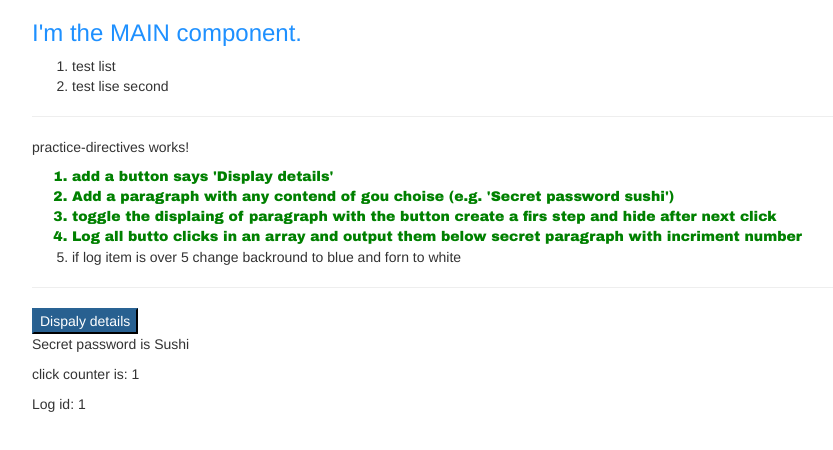
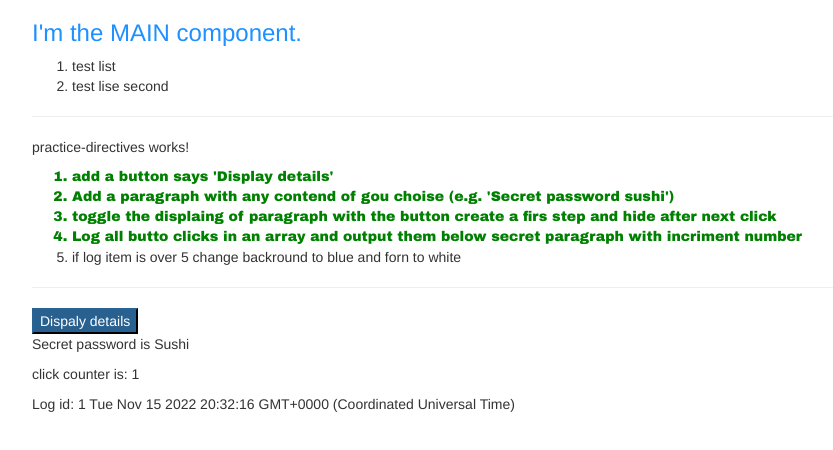
Before and after one commit to adam-pietka/angular-my-dream-apps, an Angular app: page / in a window 1280 px wide. Both pictures are taken after a click on the button "Dispaly details". Shown: the top 450 px of the page, without its empty margins (38-871 px from the left). Built offline with nearby package versions, Linux system fonts and the light colour scheme.

Commit message:
module 42-43 - excese in separe component 'practice-directives' and anfte ; there is exprestion with index in ngFor

```diff
--- a/src/app/practice-directives/practice-directives.component.html
+++ b/src/app/practice-directives/practice-directives.component.html
@@ -15,7 +15,7 @@
 
 <p>click counter is: {{logCounter}}</p>
 
-<p *ngFor="let logsItems of logArray"
+<p *ngFor="let logsItems of logArray; let i = index"
    [ngStyle]="{backgroundColor: logCounter >= 5 ? 'blue': 'transparent'}"
-   [ngClass]="{'over-five-logitems': logCounter >=5}"
+   [ngClass]="{'over-five-logitems': i >= 4}"
    >Log id: {{ logArray }}</p>
--- a/src/app/practice-directives/practice-directives.component.ts
+++ b/src/app/practice-directives/practice-directives.component.ts
@@ -18,6 +18,6 @@ export class PracticeDirectivesComponent implements OnInit {
   onClick() {
     this.showPassword = !this.showPassword ;
     this.logCounter = this.logCounter + 1;
-    this.logArray.push(this.logCounter)
+    this.logArray.push(this.logCounter + " " + new Date())
   }
 }
```
